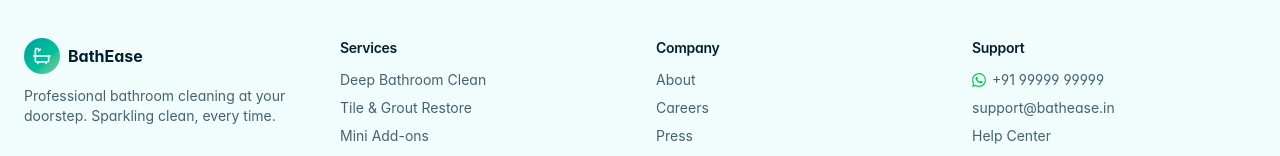
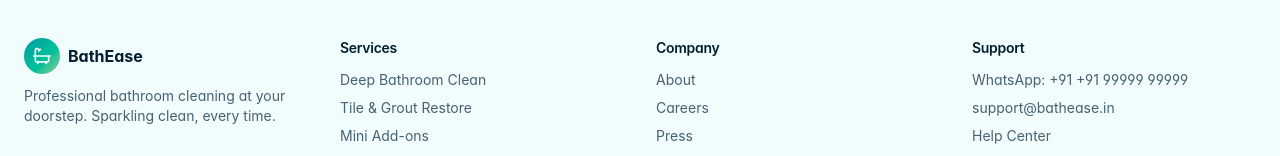
Before and after one commit to kalyan-235/BathEase, a React (Vite) app in the folder frontend/: page / in a window 1280 px wide. Shown: the part 4986-5142 px from the top of the page. Built offline with nearby package versions, Linux system fonts and the light colour scheme; no server answers.

Commit message:
support section

```diff
--- a/frontend/src/components/Footer.jsx
+++ b/frontend/src/components/Footer.jsx
@@ -74,11 +74,7 @@
                 rel="noopener noreferrer"
                 className="hover:text-green-600 transition-colors flex items-center gap-1.5"
               >
-                {/* WhatsApp icon */}
-                <svg viewBox="0 0 24 24" className="h-3.5 w-3.5 fill-current text-green-500 shrink-0" xmlns="http://www.w3.org/2000/svg">
-                  <path d="M17.472 14.382c-.297-.149-1.758-.867-2.03-.967-.273-.099-.471-.148-.67.15-.197.297-.767.966-.94 1.164-.173.199-.347.223-.644.075-.297-.15-1.255-.463-2.39-1.475-.883-.788-1.48-1.761-1.653-2.059-.173-.297-.018-.458.13-.606.134-.133.298-.347.446-.52.149-.174.198-.298.298-.497.099-.198.05-.371-.025-.52-.075-.149-.669-1.612-.916-2.207-.242-.579-.487-.5-.669-.51-.173-.008-.371-.01-.57-.01-.198 0-.52.074-.792.372-.272.297-1.04 1.016-1.04 2.479 0 1.462 1.065 2.875 1.213 3.074.149.198 2.096 3.2 5.077 4.487.709.306 1.262.489 1.694.625.712.227 1.36.195 1.871.118.571-.085 1.758-.719 2.006-1.413.248-.694.248-1.289.173-1.413-.074-.124-.272-.198-.57-.347m-5.421 7.403h-.004a9.87 9.87 0 01-5.031-1.378l-.361-.214-3.741.982.998-3.648-.235-.374a9.86 9.86 0 01-1.51-5.26c.001-5.45 4.436-9.884 9.888-9.884 2.64 0 5.122 1.03 6.988 2.898a9.825 9.825 0 012.893 6.994c-.003 5.45-4.437 9.884-9.885 9.884m8.413-18.297A11.815 11.815 0 0012.05 0C5.495 0 .16 5.335.157 11.892c0 2.096.547 4.142 1.588 5.945L.057 24l6.305-1.654a11.882 11.882 0 005.683 1.448h.005c6.554 0 11.89-5.335 11.893-11.893a11.821 11.821 0 00-3.48-8.413z"/>
-                </svg>
-                {adminWhatsApp}
+                WhatsApp: +91 {adminWhatsApp}
               </a>
             </li>
             <li>support@bathease.in</li>
```
